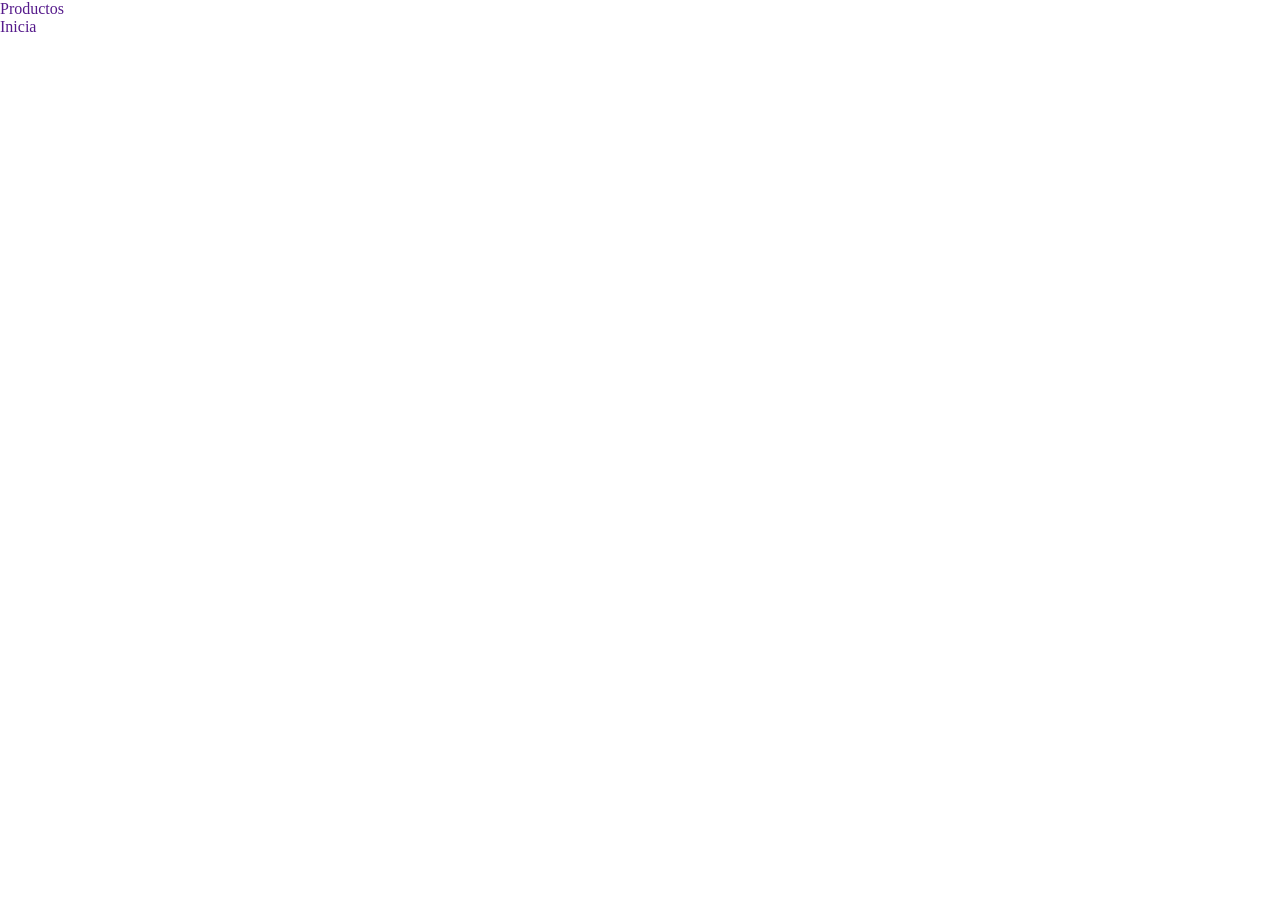
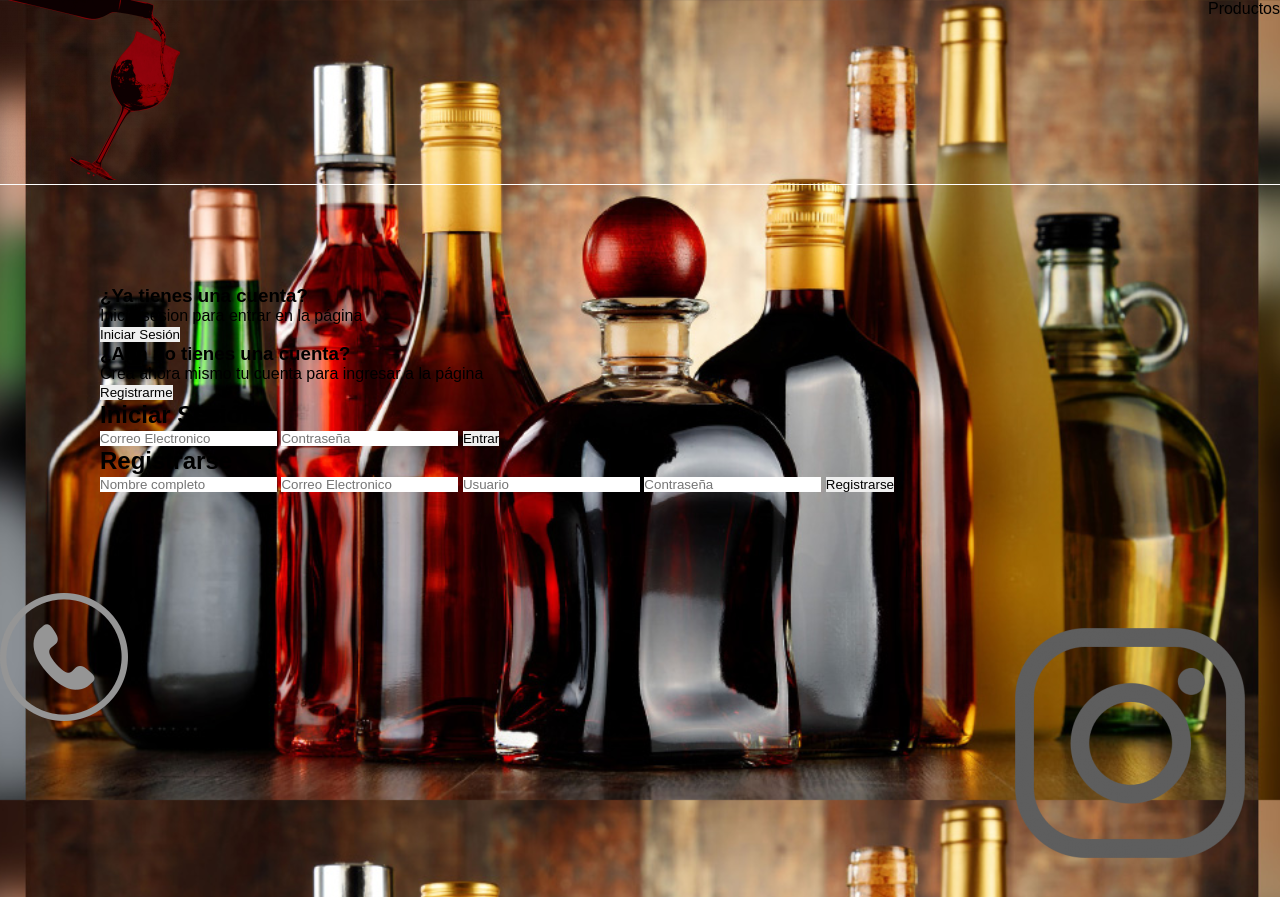
Before and after one commit to Lorenzo-Rios/Entregable2-Rios, a plain HTML site: page html/formulario.html in a window 1280 px wide. Before the commit the page ends 800 px from the top, so only its background shows below. Drawn offline with Linux system fonts and the light colour scheme.

Commit message:
Formulario Ingresar

```diff
--- /dev/null
+++ b/css/formulario.css
@@ -0,0 +1,53 @@
+*,
+*::before,
+*::after {
+  margin: 0;
+  padding: 0;
+  outline: 0;
+  appearance: none;
+  border: 0;
+  text-decoration: none;
+  list-style: none;
+  box-sizing: border-box;
+  scrollbar-width: thin;
+  scrollbar-color: #7870B3 #494A4D;
+  font-family: sans-serif;
+}
+
+body {
+  background-image: url(../img/header3.jpg);
+  background-size: cover;
+  background-repeat: no-repeat;
+  background-position: center;
+  background-attachment: fixed;
+}
+header {
+  border-bottom: 1px solid white;
+}
+
+.cabezera__pagina {
+  display: flex;
+  justify-content:space-between
+}
+
+.items__cabezera-pagina a {
+  color: black;
+  font-family: sans-serif;
+}
+
+main {
+  padding: 100px;
+}
+
+
+
+
+
+.pie__pagina {
+  display: flex;
+  justify-content: space-between;
+}
+
+.items__pie-pagina img{
+  margin-bottom: ;
+}
--- a/css/formularioSesion.css
+++ /dev/null
@@ -1,24 +0,0 @@
-*,
-*::before,
-*::after {
-  margin: 0;
-  padding: 0;
-  outline: 0;
-  appearance: none;
-  border: 0;
-  text-decoration: none;
-  list-style: none;
-  box-sizing: border-box;
-  scrollbar-width: thin;
-  scrollbar-color: #7870B3 #494A4D;
-}
-
-@font-face{
-  font-family: 'adam-shelby';
-  src: url('../assets/fuentes/ADLaMDisplay-Regular.ttf');
-}
-
-@font-face{
-  font-family: 'gorila-blue';
-  src: url('../assets/fuentes/GloriaHallelujah-Regular.ttf');
-}
--- a/html/formulario.html
+++ b/html/formulario.html
@@ -4,28 +4,64 @@
     <meta charset="UTF-8">
     <meta name="viewport" content="width=device-width, initial-scale=1.0">
     <title>Casa de Vinos | Ingresa</title>
-    <link rel="stylesheet" href="../css/formularioSesion.css">
+    <link rel="stylesheet" href="../css/formulario.css">
 </head>
 <body>
-    <header>
+    <header class="cabezera__pagina">
+        <div class="items__cabezera-pagina">
+            <img src="../img/logo-vinoo.png" alt="">
+        </div>
+        <div class="items__cabezera-pagina">
             <nav>
                 <div class="nav">
                     <ul>
                         <a href="">Productos</a>
                     </ul>
-                <ul>
-                    <a href="">Inicia</a>
-                </ul>
                 </div>
             </nav>
+        </div>
     </header>
     <main>
-       <form action="" class="formulario" id="formulario">
-          <div class="formulario__grupo" id="grupo__usuario">
-             <label for="usuario" class="formulario__label"></label>
+       <div class="contenedor__padre">
+           <div class="caja__trasera-login">
+               <h3>¿Ya tienes una cuenta?</h3>
+               <p>Inicia sesion para entrar en la página<p>
+               <button id="btn__iniciar-sesion">Iniciar Sesión</button>
            </div>
+           <div class="caja__trasera-register">
+               <h3>¿Aun no tienes una cuenta?</h3>
+               <p>Crea ahora mismo tu cuenta para ingresar a la página<p>
+               <button id="btn__register">Registrarme</button>
+            </div>
+            <!--Formulario de login y Registro-->
+            <div class="contenedor__login-register">
+                <!--Login-->
+                <form action="" class="formulario__login" id="formulario__login">
+                    <h2>Iniciar Sesión</h2>
+                    <input type="text" placeholder="Correo Electronico">
+                    <input type="password" placeholder="Contraseña">
+                    <button>Entrar</button>
                 </form>
+                <!--Registro-->
+                <form action="" class="formulario__register" id="formulario__register">
+                    <h2>Registrarse</h2>
+                    <input type="text" placeholder="Nombre completo">
+                    <input type="text" placeholder="Correo Electronico">
+                    <input type="text" placeholder="Usuario">
+                    <input type="password" placeholder="Contraseña">
+                    <button>Registrarse</button>
+                </form>
+            </div>
+       </div>
     </main>
+    <footer class="pie__pagina">
+        <div class="items__pie-pagina">
+            <a href=""><img src="../img/telefono.png" alt=""></a>
+        </div>
+        <div class="items__pie-pagina">
+             <img src="../img/ig.png" alt="">
+        </div>
+    </footer>
     <script src="../js/formulario.js"></script>
 </body>
 </html>
```
Also changed, not shown: index.html (+1 -1 lines), img/logo-vino.jpg (added), img/logo-vino2.jpeg (added), img/logo-vinoo.png (added). Lines whose indentation alone changed are shown as unchanged.
